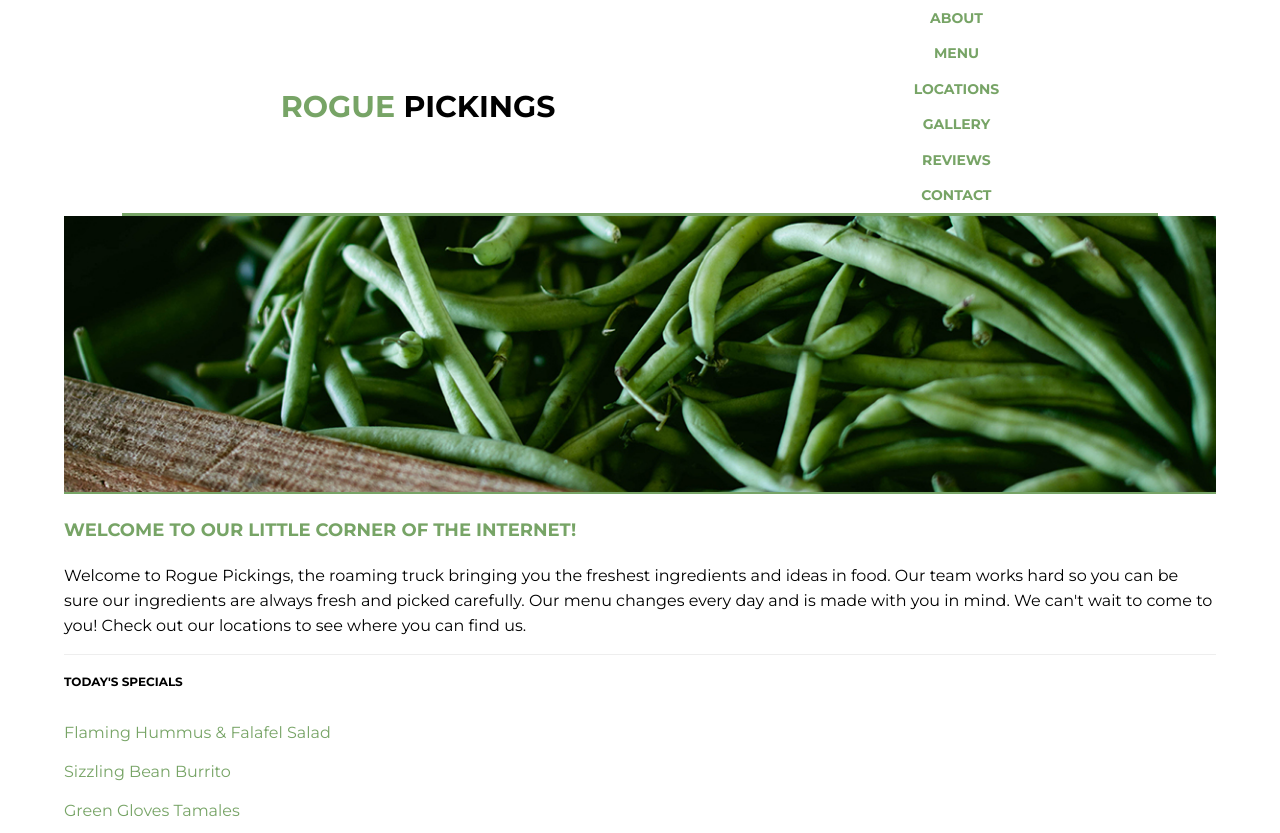
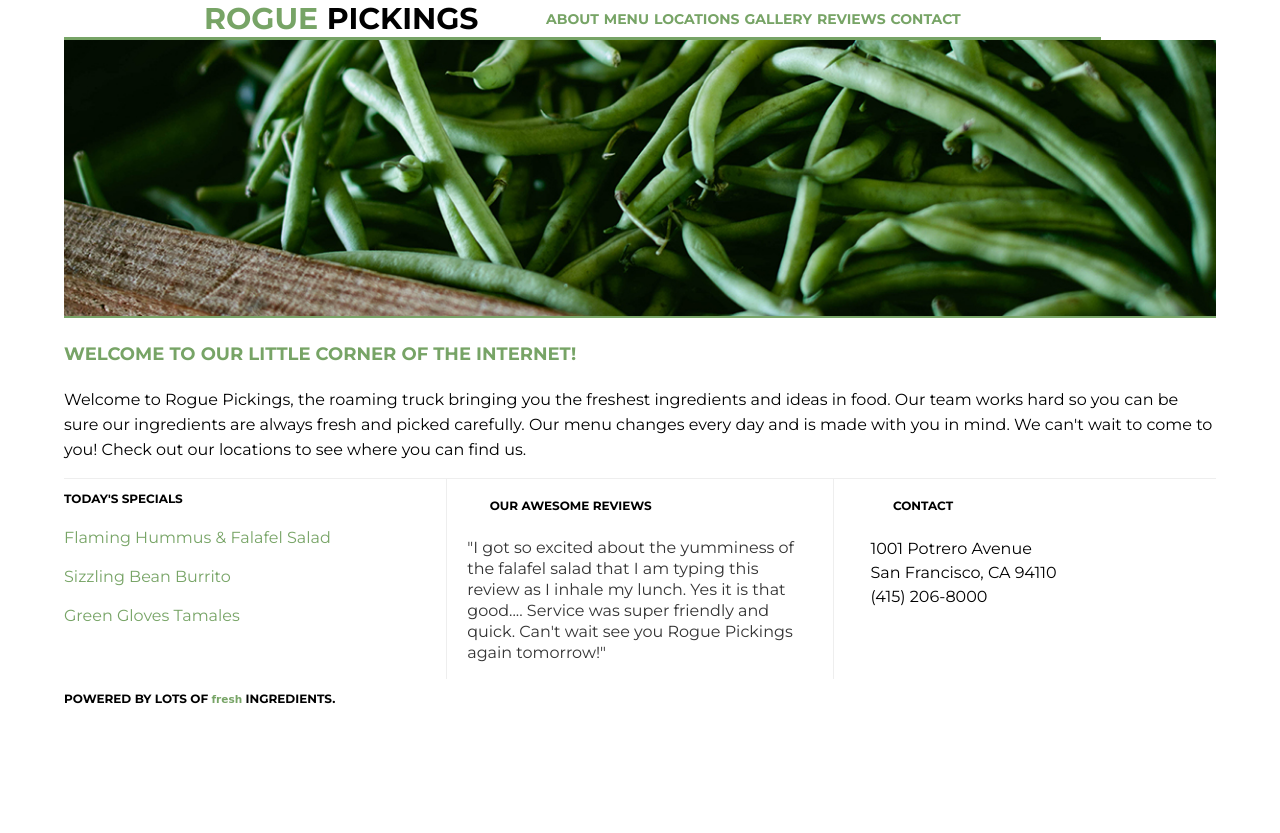
Before and after one commit to natyhi/feedbackflexstatic.challenge, a plain HTML site: page index.html in a window 1280 px wide. Shown: the top 833 px of the page. After the commit the page ends 800 px from the top, so only its background shows below. Drawn offline with Linux system fonts and the light colour scheme; a web font is replaced by a local one.

Commit message:
updated flexstaticpage.for mobile,tablet,and desktop

```diff
--- a/css/main.css
+++ b/css/main.css
@@ -13,10 +13,10 @@ body {
 
 }
 
-.container{
+.container {
 	max-width: 75em;
 	width: 90%;
-	margin: 0 auto;
+	margin:none;
 	justify-content: center;
 	align-items: center;
 	flex-flow:row wrap;
@@ -46,28 +46,32 @@ h3 {
 p {
 	font-size: 0.875em;
 	line-height: 1.25rem;
-    padding: 1.875em;
+    /* padding: 1.875em; */
+}
+ul {
+	margin: 0;
 }
 
 /*The widths are in a percentage!*/
 header {
 	display: flex;
 	justify-content: : center;
-	flex-flow: column;
+	flex-flow: row wrap;
 	align-items: center;
 	text-align: center;
 	border-bottom: 0.188em solid #77a466;
-	margin:0 auto;
+	/* margin:0 auto; */
+	width: 100%;
 }
 
 header h1 {
-	justify-content: center;
+	/* justify-content: center;
 	align-items: center;
-	text-align: center;
-	/* border-bottom:  0.188em solid #77a466; */
+	text-align: center; */
+	border-bottom:  0.188em solid #77a466;
 	margin: 0;
 	padding: 2.375em 0;
-	flex: 1 1 auto;
+	width: 100%;
 }
 header h1 span {
 	color: #77a466;
@@ -77,15 +81,15 @@ header h1 span {
 header nav {
 
 	padding: 2.875em 1.25em
-	border-top: 3px solid #77a466;
-	flex: 1 1 auto;
+	/* border-top: 3px solid #77a466; */
+	width: 100%;
 }
 header nav ul {
 	/* display: flex;
 	justify-content: space-around;
 	flex-flow: row wrap; */
 	margin: 0;
-	/* padding: 0; */
+	padding: 0;
 
 }
 header nav ul li {
@@ -97,7 +101,7 @@ header nav ul li {
 	/* display: flex;
 	justify-content: center;
 	align-items: center; */
-	text-align: center;
+	/* text-align: center; */
 	/* flex-flow:column; */
 }
 header nav ul li a{
@@ -109,7 +113,7 @@ header nav ul li a{
 /*The widths are in a percentage!*/
 .top-section,
 .bottom-section {
-	/* display: flex; */
+	display: flex;
 	justify-content: center;
 	align-items:center;
 	margin: 0 auto;
@@ -156,21 +160,23 @@ height: 100%
 .section-one,
 .section-two,
 .section-three {
-	/* width: 33%; */
+	width: 33%;
 	border-top: 0.062em solid #eee;
- height: auto;
+ /* height: auto; */
  /* display: flex;
- justify-content: center;
-	align-items: center; */
+ justify-content: flex-start;
+	align-items: flex-start;
 }
 
 .section-one h3 {
-	padding:0.625em  0;
+	padding:0.625em  1.875em;
 }
 
 .section-two {
-	border-left: 1px solid #eee;
-	border-right: 1px solid #eee;
+	padding: 0 0.063em;
+	line-height: 0.063em;
+	/* border-top: 0.063em solid #eee; */
+	/* border-bottom: 0.063em solid #eee; */
 }
 
 .section-two h3,
@@ -211,7 +217,8 @@ footer {
 	text-align: center;
 	/* flex: 1 1 auto; */
 	border-top: 0.187em solid #eee;
-	margin: 0 auto;
+	width: 100%;
+	/* margin: 0 auto; */
 
 }
 footer span {
@@ -220,3 +227,50 @@ footer span {
 	color: #77a466;
 	font-size: 0.875em;
 }
+
+@media all and (min-width:768px) {
+    /* Tablet styles here */
+
+		.bottom-section {
+			/* display: flex; */
+			/* width: 100%; */
+			flex-flow: row wrap;
+			justify-content: space-between;
+			align-items:flex-start;
+			border-top: 0.062em solid #eee;
+		}
+		.section-one,
+		.section-two,
+		.section-three {
+				border-top: none;
+        flex-basis: 30%;
+		}
+		.section-two {
+			border-left:  0.063em solid #eee;
+			border-right:  0.063em solid #eee;
+			padding:0 1.25em;
+		}
+}
+
+
+@media all and (min-width:1200px) {
+    /* Desktop styles here */
+			header {
+			justify-content: row wrap;
+			align-items: center;
+		}
+		header h1 {
+		width: 33% ;
+		padding: 0;
+		border-bottom: none;
+		text-align:left;
+		}
+		header nav {
+		width: 40%;
+		}
+		header nav ul {
+		        display: flex;
+		        justify-content: space-between;
+		    }
+
+}
```
